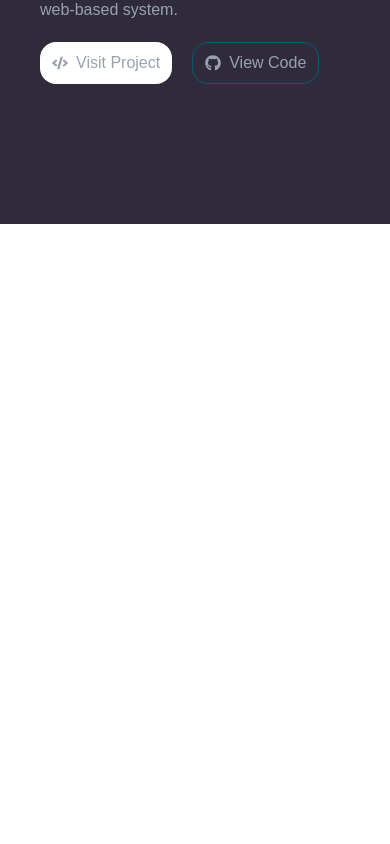
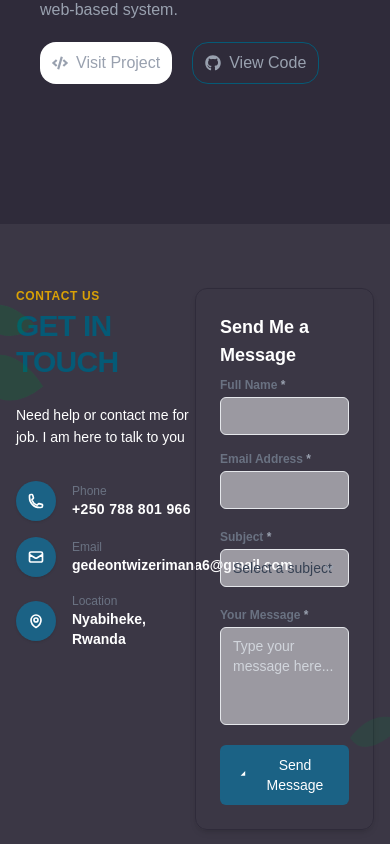
Before and after one commit to Gedeotwiz/GedeonHub, a Next.js app: page / in a window 390 px wide. Shown: the part 6918-7762 px from the top of the page. Before the commit the page ends 7142 px from the top, so only its background shows below. Built offline with nearby package versions, Linux system fonts and the light colour scheme.

Commit message:
add contact

```diff
--- /dev/null
+++ b/app/components/contact/contactForm.tsx
@@ -0,0 +1,103 @@
+
+import React, { useState } from 'react';
+
+export function ContactForm(){
+    const [formData, setFormData] = useState({
+    fullName: '',
+    email: '',
+    subject: '',
+    message: '',
+  });
+
+  const handleSubmit = (e: React.FormEvent) => {
+    e.preventDefault();
+
+    console.log('Form submitted:', formData);
+  };
+    return(
+         <div className="rounded-xl shadow-md border hover:border-gray-100 p-6 md:p-8 flex flex-col justify-between h-full">
+          <form onSubmit={handleSubmit} className="space-y-5">
+            <h3 className="text-lg font-bold text-white mb-2">Send Me a Message</h3>
+
+
+            <div className="grid grid-cols-1 sm:grid-cols-2 gap-4">
+              <div className="flex flex-col space-y-1">
+                <label className="text-xs font-semibold text-gray-500">
+                  Full Name <span className="text-gray-400">*</span>
+                </label>
+                <input
+                  type="text"
+                  required
+                  className="w-full border border-gray-200 rounded-md px-3 py-2 text-sm focus:outline-none focus:ring-1 focus:ring-[#1b6285] focus:border-[#1b6285] bg-gray-50/50"
+                  value={formData.fullName}
+                  onChange={(e) => setFormData({...formData, fullName: e.target.value})}
+                />
+              </div>
+              <div className="flex flex-col space-y-1">
+                <label className="text-xs font-semibold text-gray-500">
+                  Email Address <span className="text-gray-400">*</span>
+                </label>
+                <input
+                  type="email"
+                  required
+                  className="w-full border border-gray-200 rounded-md px-3 py-2 text-sm focus:outline-none focus:ring-1 focus:ring-[#1b6285] focus:border-[#1b6285] bg-gray-50/50"
+                  value={formData.email}
+                  onChange={(e) => setFormData({...formData, email: e.target.value})}
+                />
+              </div>
+            </div>
+
+            {/* Subject Input */}
+            <div className="flex flex-col space-y-1">
+              <label className="text-xs font-semibold text-gray-500">
+                Subject <span className="text-gray-400">*</span>
+              </label>
+              <div className="relative">
+                <select
+                  required
+                  className="w-full border border-gray-200 rounded-md px-3 py-2 text-sm appearance-none focus:outline-none focus:ring-1 focus:ring-[#1b6285] focus:border-[#1b6285] bg-gray-50/50 text-gray-700"
+                  value={formData.subject}
+                  onChange={(e) => setFormData({...formData, subject: e.target.value})}
+                >
+                  <option value="" disabled hidden>Select a subject</option>
+                  <option value="hire">Hire me !</option>
+                  <option value="help">Need help ?</option>
+                  <option value="question">General Question</option>
+                </select>
+                <div className="pointer-events-none absolute inset-y-0 right-0 flex items-center px-3 text-gray-400">
+                  <svg className="fill-current h-4 w-4" xmlns="http://www.w3.org/2000/svg" viewBox="0 0 20 20">
+                    <path d="M9.293 12.95l.707.707L15.657 8l-1.414-1.414L10 10.828 5.757 6.586 4.343 8z" />
+                  </svg>
+                </div>
+              </div>
+            </div>
+
+
+            <div className="flex flex-col space-y-1">
+              <label className="text-xs font-semibold text-gray-500">
+                Your Message <span className="text-gray-400">*</span>
+              </label>
+              <textarea
+                rows={4}
+                required
+                placeholder="Type your message here..."
+                className="w-full border border-gray-200 rounded-md px-3 py-2 text-sm focus:outline-none focus:ring-1 focus:ring-[#1b6285] focus:border-[#1b6285] bg-gray-50/50 resize-none placeholder-gray-300"
+                value={formData.message}
+                onChange={(e) => setFormData({...formData, message: e.target.value})}
+              />
+            </div>
+
+            {/* Submit Button */}
+            <button
+              type="submit"
+              className="w-full bg-[#1b6285] hover:bg-[#144b67] text-white font-medium py-2.5 px-4 rounded-md text-sm transition-colors duration-200 flex items-center justify-center space-x-2"
+            >
+              <svg xmlns="http://www.w3.org/2000/svg" viewBox="0 0 24 24" fill="currentColor" className="w-4 h-4 transform rotate-45 -translate-y-0.5" aria-hidden="true">
+                <path d="M5 12h14M13 6l6 6-6 6" />
+              </svg>
+              <span>Send Message</span>
+            </button>
+          </form>
+        </div>
+    )
+}
--- /dev/null
+++ b/app/components/contact/index.tsx
@@ -0,0 +1,93 @@
+'use client';
+
+import { ContactForm } from "./contactForm";
+
+export default function ContactSection() {
+
+
+  return (
+    <section id='contact' className="relative w-full flex justify-center bg-foregroundOpacit py-16 px-4 md:px-8 overflow-hidden select-none">
+
+      <div className='w-full md:w-3/4 lg:w-3/5'>
+      <div className="absolute -left-10 top-12 w-24 h-44 opacity-80 pointer-events-none md:left-0 lg:w-32 lg:h-56">
+        <svg className="w-full h-full fill-current text-green-700/30" viewBox="0 0 100 200">
+          <path d="M10,50 Q40,20 80,60 Q50,90 10,50 Z M5,110 Q50,70 90,130 Q40,170 5,110 Z" />
+        </svg>
+      </div>
+
+      <div className="absolute -right-6 bottom-16 w-20 h-36 opacity-80 pointer-events-none md:right-2 lg:w-28 lg:h-48">
+        <svg className="w-full h-full fill-current text-green-700/20" viewBox="0 0 100 150">
+          <path d="M90,30 Q50,10 20,50 Q40,80 90,30 Z" />
+        </svg>
+      </div>
+
+
+      <div className="flex">
+
+
+        <div className="flex w-1/2 flex-col space-y-6 lg:pr-4">
+          <div>
+            <span className="text-[#d9a106] font-bold text-xs uppercase tracking-wider block mb-1">
+              Contact Us
+            </span>
+            <h2 className="text-[#055a76] font-extrabold text-3xl md:text-4xl tracking-tight uppercase">
+              Get In Touch
+            </h2>
+          </div>
+
+          <p className="text-white text-sm leading-relaxed">
+            Need help or contact me for job. I am here to talk to you
+          </p>
+
+          <div className="space-y-4 pt-2">
+
+            <div className="flex items-center space-x-4">
+              <div className="w-10 h-10 rounded-full bg-[#1b6285] flex items-center justify-center flex-shrink-0 text-white shadow-sm">
+                <svg xmlns="http://www.w3.org/2000/svg" fill="none" viewBox="0 0 24 24" strokeWidth={2.5} stroke="currentColor" className="w-4 h-4">
+                  <path strokeLinecap="round" strokeLinejoin="round" d="M2.25 6.75c0 8.284 6.716 15 15 15h2.25a2.25 2.25 0 002.25-2.25v-1.372c0-.516-.351-.966-.852-1.091l-4.423-1.106c-.44-.11-.902.055-1.173.417l-.97 1.293c-.282.376-.769.542-1.21.387a12.035 12.035 0 01-7.108-7.108c-.145-.44.02-1.27.393-1.552l1.293-.97c.362-.271.528-.733.417-1.173L6.963 3.102a1.125 1.125 0 00-1.091-.852H4.5A2.25 2.25 0 002.25 4.5v2.25z" />
+                </svg>
+              </div>
+              <div>
+                <p className="text-xs text-gray-500 font-medium">Phone</p>
+                <p className="text-sm font-semibold text-white tracking-wide">+250 788 801 966</p>
+              </div>
+            </div>
+
+
+            <div className="flex items-center space-x-4">
+              <div className="w-10 h-10 rounded-full bg-[#1b6285] flex items-center justify-center flex-shrink-0 text-white shadow-sm">
+                <svg xmlns="http://www.w3.org/2000/svg" fill="none" viewBox="0 0 24 24" strokeWidth={2.5} stroke="currentColor" className="w-4 h-4">
+                  <path strokeLinecap="round" strokeLinejoin="round" d="M21.75 6.75v10.5a2.25 2.25 0 01-2.25 2.25h-15a2.25 2.25 0 01-2.25-2.25V6.75m19.5 0A2.25 2.25 0 0019.5 4.5h-15a2.25 2.25 0 00-2.25 2.25m19.5 0v.243a2.25 2.25 0 01-1.07 1.916l-7.5 4.615a2.25 2.25 0 01-2.36 0L3.32 8.91a2.25 2.25 0 01-1.07-1.916V6.75" />
+                </svg>
+              </div>
+              <div>
+                <p className="text-xs text-gray-500 font-medium">Email</p>
+                <p className="text-sm font-semibold text-white">gedeontwizerimana6@gmail.com</p>
+              </div>
+            </div>
+
+            {/* Location Info */}
+            <div className="flex items-center space-x-4">
+              <div className="w-10 h-10 rounded-full bg-[#1b6285] flex items-center justify-center flex-shrink-0 text-white shadow-sm">
+                <svg xmlns="http://www.w3.org/2000/svg" fill="none" viewBox="0 0 24 24" strokeWidth={2.5} stroke="currentColor" className="w-4 h-4">
+                  <path strokeLinecap="round" strokeLinejoin="round" d="M15 10.5a3 3 0 11-6 0 3 3 0 016 0z" />
+                  <path strokeLinecap="round" strokeLinejoin="round" d="M19.5 10.5c0 7.142-7.5 11.25-7.5 11.25S4.5 17.642 4.5 10.5a7.5 7.5 0 1115 0z" />
+                </svg>
+              </div>
+              <div>
+                <p className="text-xs text-gray-500 font-medium">Location</p>
+                <p className="text-sm font-semibold text-white">Nyabiheke, Rwanda</p>
+              </div>
+            </div>
+          </div>
+        </div>
+
+        {/* =========================================================================
+            COLUMN 2: Message Form Box
+            ========================================================================= */}
+          <ContactForm/>
+      </div>
+      </div>
+    </section>
+  );
+}
--- a/app/components/experience/index.tsx
+++ b/app/components/experience/index.tsx
@@ -1,7 +1,7 @@
 import Header from "../share/header"
 import GithubContributions from "./contribution"
 
-export default function Experience(){
+export default function Experience() {
   return (
     <section
       id='experience'
@@ -12,7 +12,7 @@ export default function Experience(){
           <Header Text='Work Experience' />
         </div>
         <div className='pb-20  w-full md:w-3/4 lg:w-3/5'>
-                   <GithubContributions/>
+          <GithubContributions />
         </div>
       </div>
     </section>
--- a/app/page.tsx
+++ b/app/page.tsx
@@ -3,6 +3,7 @@ import Home from "./components/home";
 import About from "./components/about";
 import Projects from "./components/project";
 import Experience from "./components/experience";
+import ContactSection from "./components/contact";
 
 
 export default function LandingPage() {
@@ -14,6 +15,7 @@ export default function LandingPage() {
      <About/>
      <Experience/>
      <Projects/>
+     <ContactSection/>
    </main>
    </>
   );
```
Lines whose indentation alone changed are shown as unchanged.
